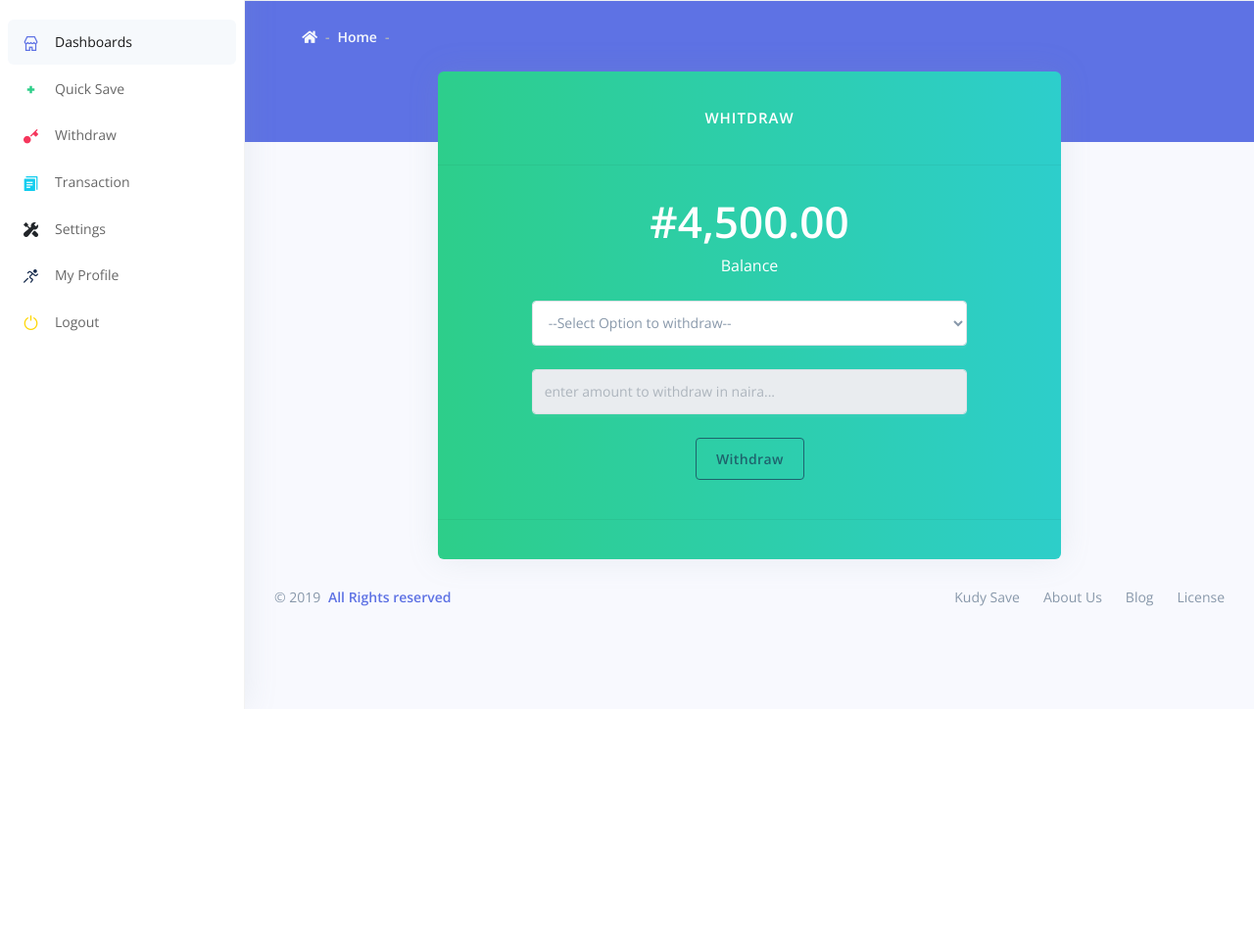
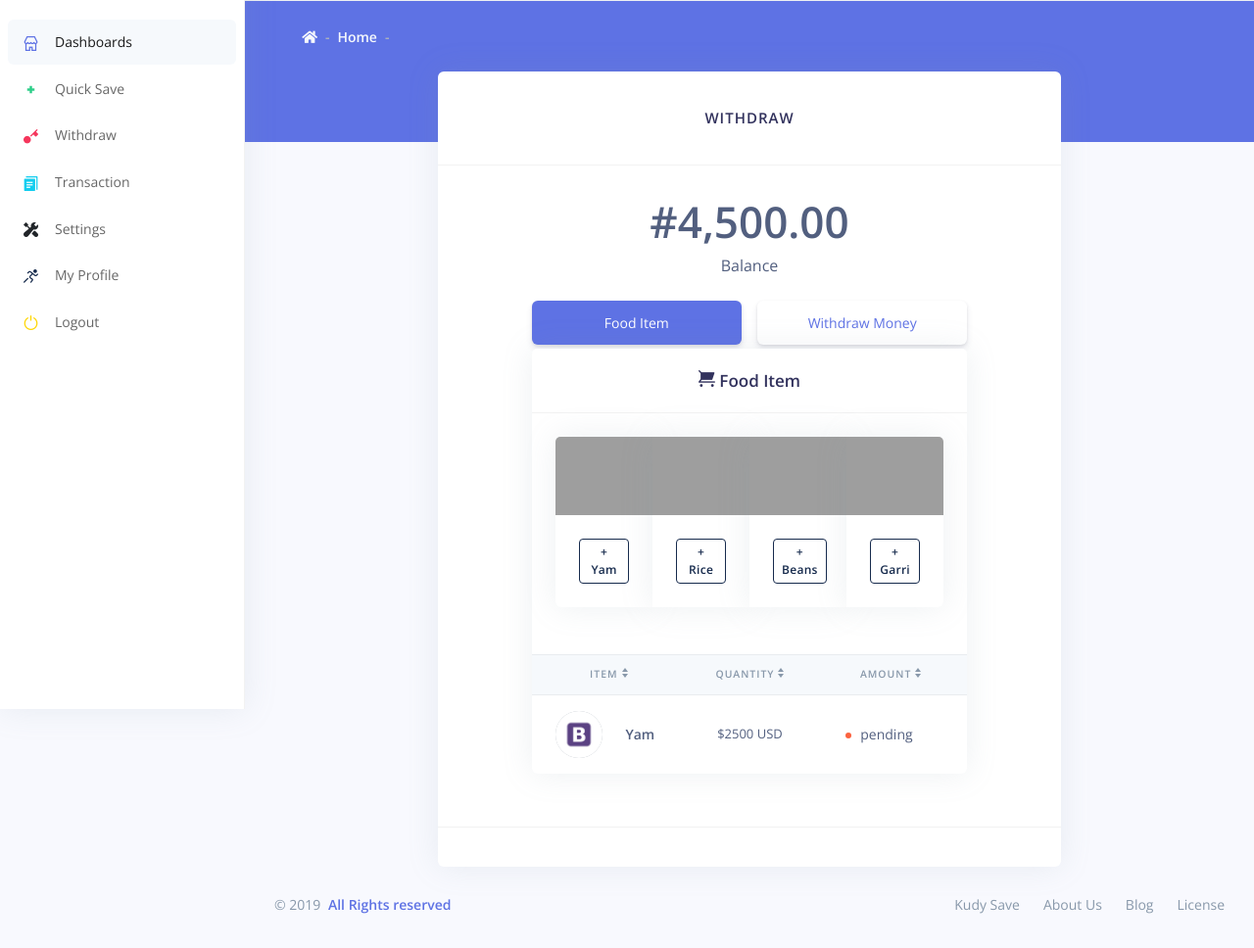
Before and after one commit to pastorcode/kudysave, a PHP site: page /App/templates/user/withdraw.php in a window 1280 px wide. Shown: the part 76-1044 px from the top of the page at 98% size. Before the commit the page ends 800 px from the top, so only its background shows below. Run offline with PHP 8.4, Linux system fonts and the light colour scheme; data that the repository does not hold is empty; some libraries are stand-ins or nearby versions; grey boxes are pictures that could not be loaded.

Commit message:
updated wihdraw page

```diff
--- a/App/templates/user/withdraw.php
+++ b/App/templates/user/withdraw.php
@@ -5,35 +5,112 @@
         <div class="col-lg-8">
           <div class="card-wrapper">
             <!-- Input groups -->
-            <div class="card card-pricing bg-gradient-success border-0 text-center mb-4">
+            <div class="card card-pricing border-0 text-center mb-4">
             <div class="card-header bg-transparent">
-              <h4 class="text-uppercase ls-1 text-white py-3 mb-0">Whitdraw</h4>
+              <h4 class="text-uppercase ls-1 py-3 mb-0">Withdraw</h4>
             </div>
             <div class="card-body px-lg-7">
-              <div class="display-2 text-white">#4,500.00</div>
-              <span class=" text-white">Balance</span>
-              <ul class="list-unstyled my-4">
+
+              <div class="display-2">#4,500.00</div>
+              <span class="">Balance</span><br><br>
+              <ul class="nav nav nav-pills mb-1 nav-justified" id="chart-line-tab" role="tablist">
+            <li class="nav-item">
+              <a class="nav-link active" id="chart-line-component-tab" data-toggle="tab" href="#chart-line-component" role="tab" aria-controls="chart-line-component" aria-selected="true">Food Item</a>
+            </li>
+            <li class="nav-item">
+              <a class="nav-link" id="chart-line-html-tab" data-toggle="tab" href="#chart-line-html" role="tab" aria-controls="chart-line-html" aria-selected="false">Withdraw Money</a>
+            </li>
+          </ul>
+          <div class="tab-content">
+            <div id="chart-line-component" class="tab-pane tab-example-result fade show active" role="tabpanel" aria-labelledby="chart-line-component-tab">
+              <div class="card">
+                <div class="card-header">
+                  <h5 class="h3 mb-0"><i class="ni ni-cart"></i> Food Item</h5>
+                </div>
+                <div class="card-body">
+                <div class="card-group">
+                    <div class="card">
+                      <img class="card-img-top" src="../web/images/yam.jpg" height="80px" alt="Card image cap">
+                      <div class="card-body">
+                      <button type="button" class="btn btn-outline-default btn-sm" id="yam">+ Yam</button>
+                      </div>
+                    </div>
+                    <div class="card">
+                      <img class="card-img-top" src="../web/images/rice.jpg" height="80px" alt="Card image cap">
+                      <div class="card-body">
+                      <button type="button" class="btn btn-outline-default btn-sm" id="rice">+ Rice</button>
+                      </div>
+                    </div>
+                    <div class="card">
+                      <img class="card-img-top"  src="../web/images/beans.jpg" height="80px" alt="Card image cap">
+                      <div class="card-body">
+                      <button type="button" class="btn btn-outline-default btn-sm" id="beans">+ Beans</button>
+                      </div>
+                    </div>
+                    <div class="card">
+                      <img class="card-img-top" src="../web/images/garri.jpeg" height="80px" alt="Card image cap">
+                      <div class="card-body">
+                      <button type="button" class="btn btn-outline-default btn-sm" id="garri">+ Garri</button>
+                      </div>
+                    </div>
+                  </div>
+
+                </div><br>
+                <div class="table-responsive" data-toggle="list" data-list-values='["name", "budget", "status", "completion"]' id ="food-div" style="display:">
+                    <table class="table align-items-center table-flush">
+                        <thead class="thead-light">
+                            <tr>
+                                <th scope="col" class="sort" data-sort="name">item</th>
+                                <th scope="col" class="sort" data-sort="budget">quantity</th>
+                                <th scope="col" class="sort" data-sort="status">amount</th>
+                            </tr>
+                        </thead>
+                        <tbody class="list" id="">
+                            <tr>
+                                <th scope="row">
+                                    <div class="media align-items-center">
+                                        <a href="#" class="avatar rounded-circle mr-3">
+                                          <img alt="Image placeholder" src="../web/assets/img/theme/bootstrap.jpg">
+                                        </a>
+                                        <div class="media-body">
+                                            <span class="name mb-0 text-sm">Yam</span>
+                                        </div>
+                                    </div>
+                                </th>
+                                <td class="budget">
+                                    $2500 USD
+                                </td>
+                                <td>
+                                    <span class="badge badge-dot mr-4">
+                                      <i class="bg-warning"></i>
+                                      <span class="status">pending</span>
+                                    </span>
+                                </td>
+                            </tr>
+                            <tr>
+                            </tr>
+                        </tbody>
+                    </table>
+                  </div>
+              </div>
+            </div>
+            <div id="chart-line-html" class="tab-pane tab-example-result fade show " role="tabpanel" aria-labelledby="chart-line-html-tab">
+              <div class="card">
+                <div class="card-header">
+                  <h5 class="h3 mb-0"><i class="ni ni-money-coins"></i> Withdraw Money</h5>
+                </div>
+                <div class="card-body">
+
+              <input type="number" class="form-control" id="withdraw_form" placeholder="enter amount to withdraw in naira...">
+              <p class="text-danger text-left" id="error"></p><br>
 
 
+              <button type="button" class="btn btn-outline-default mb-3" id="withdraw_btn" disabled>Withdraw</button>
+                </div>
+              </div>
+            </div>
+          </div>
 
-              <select class="form-control" id="withdraw_option">
-              <option value="">--Select Option to withdraw--</option>
-                  <optgroup label="Food Item">
-                    <option value="1">Rice</option>
-                    <option value="2">Yam</option>
-                    <option value="2">Beans</option>
-                    <option value="2">Garri</option>
-                  </optgroup>
-                  <optgroup label="Money">
-                    <option value="1">Money</option>
-                  </optgroup>
-              </select><br>
-
-              <input type="number" class="form-control" id="withdraw_form" placeholder="enter amount to withdraw in naira...">
-            <b>  <b class="text-danger text-left" id="error"></b></b>
-
-              </ul>
-              <button type="button" class="btn btn-outline-default mb-3" id="withdraw_btn" disabled>Withdraw</button>
             </div>
             <div class="card-footer bg-transparent">
               <a href="#!" class=" text-white"></a>
@@ -48,17 +125,10 @@
 <script>
 $(document).ready(() => {
 
+    //$('#food-div').hide()
+
     $('#withdraw_btn').attr("disabled", true)
-    $('#withdraw_form').prop("disabled", true)
 
-$('#withdraw_option').bind("change keyup", () => {
-    $('#withdraw_form').prop("disabled", false)
-    let option = $('#withdraw_option').val()
-    if(option == ""){
-        $('#withdraw_form').prop("disabled", true)
-
-    }
-})
 
 
     $('#withdraw_form').on('input', () => {
@@ -78,4 +148,27 @@ $('#withdraw_option').bind("change keyup", () => {
         }
     })
 })
+
+
+  $('#yam, #garri, #rice, #beans').on('click', () => {
+     // console.log(event.target.id);
+     // $('#food-div').append(event.target.id)
+      switch(event.target.id){
+        case 'yam':
+          console.log('yes yam')
+          break;
+        case 'rice':
+          console.log('yes rice')
+          break;
+        case 'beans':
+          console.log('yes beans')
+          break;
+        case 'garri':
+          console.log('yes garri')
+          break;
+        default:
+          console.log('nothing')
+      }
+
+  })
 </script>
```
